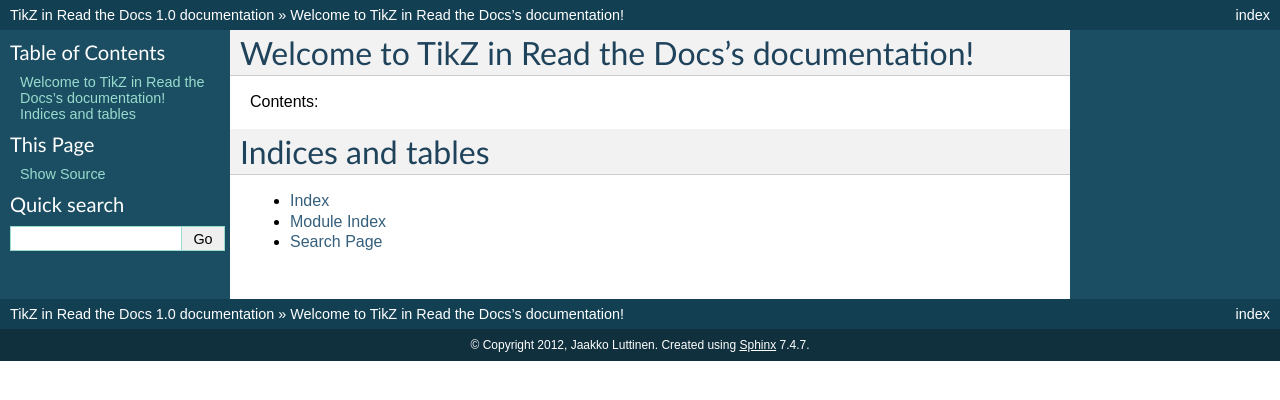
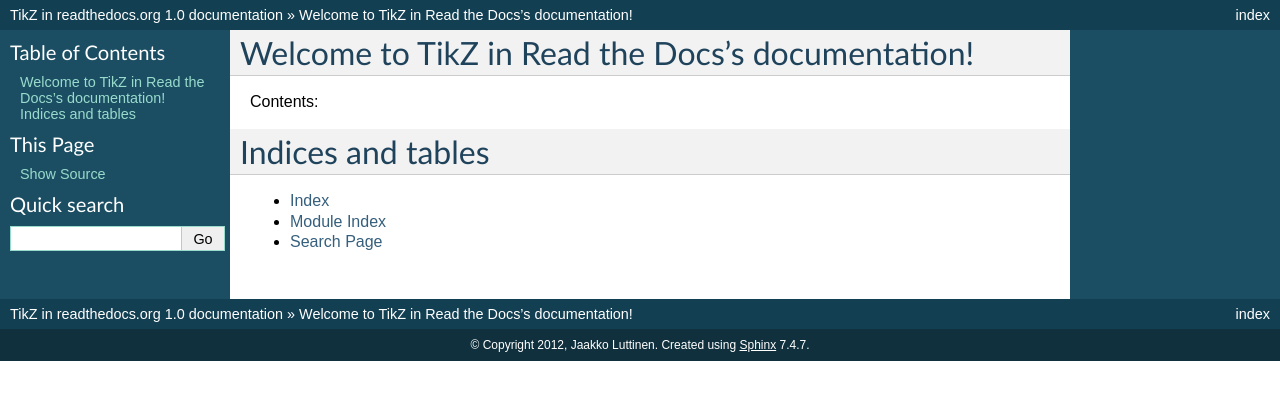
Before and after one commit to jluttine/tikz-in-readthedocs, a Sphinx documentation site: the page built from docs/index.rst, in a window 1280 px wide. Shown: the top 400 px of the page. Built offline with Sphinx 7.4.7, drawn with Linux system fonts in a browser that asks for light colours.

Commit message:
Changed Read the Docs to readthedocs.org

```diff
--- a/docs/conf.py
+++ b/docs/conf.py
@@ -46,7 +46,7 @@
 master_doc = 'index'
 
 # General information about the project.
-project = u'TikZ in Read the Docs'
+project = u'TikZ in readthedocs.org'
 copyright = u'2012, Jaakko Luttinen'
 
 # The version info for the project you're documenting, acts as replacement for
@@ -189,7 +189,7 @@
 # Grouping the document tree into LaTeX files. List of tuples
 # (source start file, target name, title, author, documentclass [howto/manual]).
 latex_documents = [
-  ('index', 'TikZinReadtheDocs.tex', u'TikZ in Read the Docs Documentation',
+  ('index', 'TikZinReadtheDocs.tex', u'TikZ in readthedocs.org Documentation',
    u'Jaakko Luttinen', 'manual'),
 ]
 
@@ -233,7 +233,7 @@
 # (source start file, target name, title, author,
 #  dir menu entry, description, category)
 texinfo_documents = [
-  ('index', 'TikZinReadtheDocs', u'TikZ in Read the Docs Documentation',
+  ('index', 'TikZinReadtheDocs', u'TikZ in readthedocs.org Documentation',
    u'Jaakko Luttinen', 'TikZinReadtheDocs', 'One line description of project.',
    'Miscellaneous'),
 ]
```
